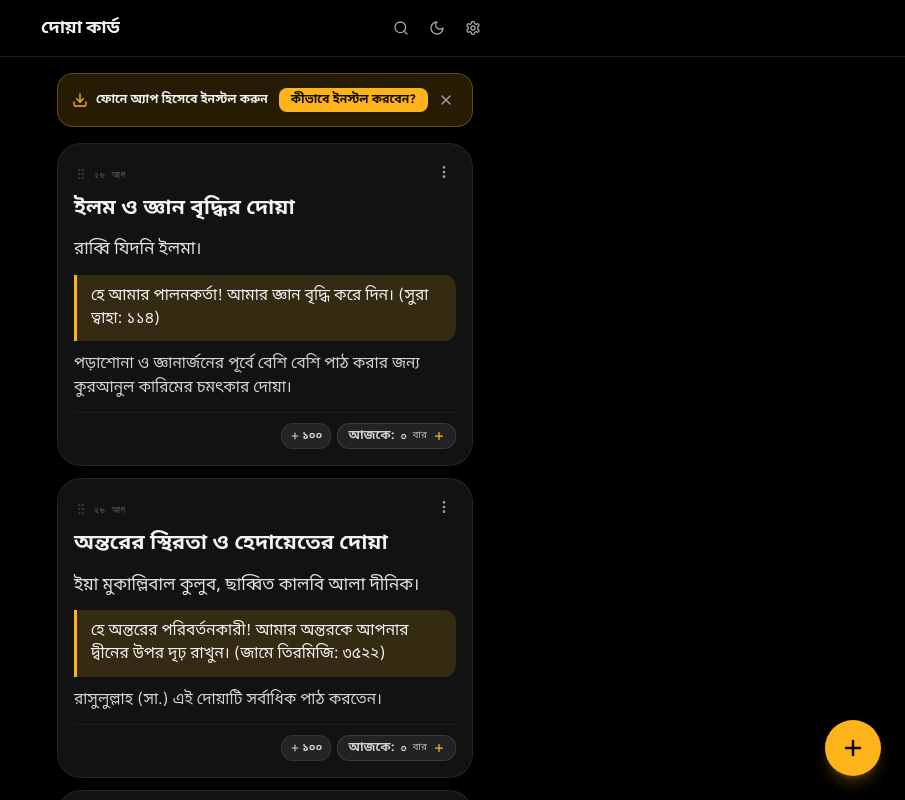
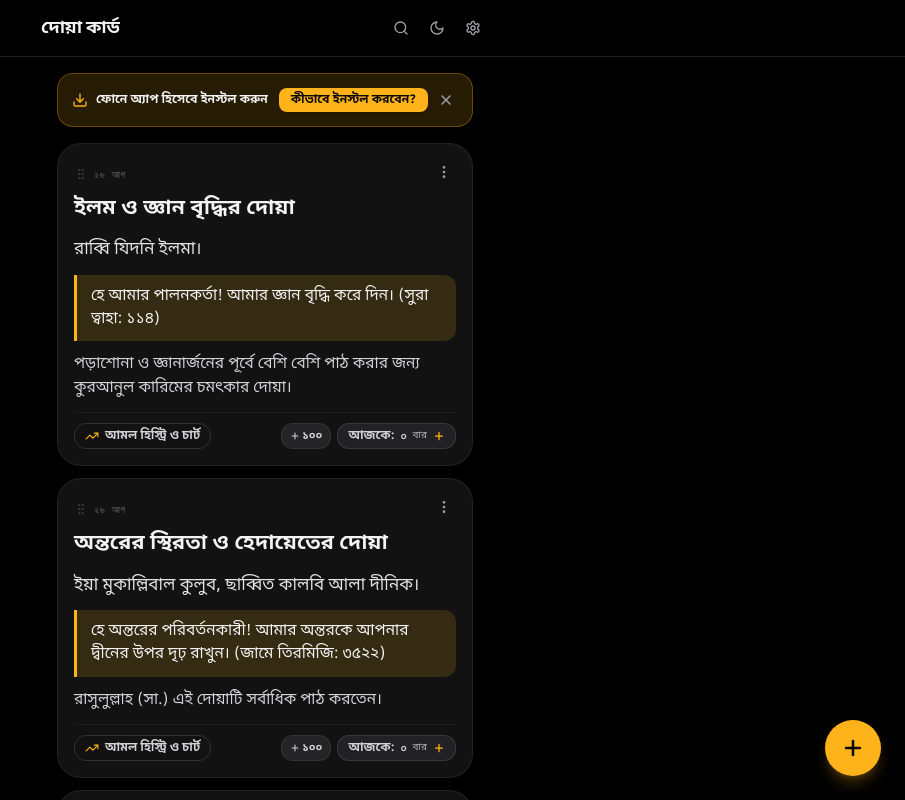
Before and after one commit to git-mahim/dua-card, a Next.js app: page / in a window 1280 px wide. Both pictures are taken after a click on the button 812 px from the left and 28 px from the top of the page. Shown: the top 800 px of the page, without its empty margins (375-1280 px from the left). Built offline with nearby package versions, Linux system fonts and the light colour scheme.

Commit message:
feat: add 'আমল হিস্ট্রি ও চার্ট' button to card footer and enhance full-tab analytics view

```diff
--- a/src/components/DuaAnalyticsModal.tsx
+++ b/src/components/DuaAnalyticsModal.tsx
@@ -143,9 +143,9 @@ export const DuaAnalyticsModal: React.FC<DuaAnalyticsModalProps> = ({
   const todayStr = getLocalDateString();
 
   return (
-    <div className="fixed inset-0 z-50 flex items-center justify-center p-2 sm:p-4 bg-black/70 backdrop-blur-md animate-in fade-in duration-200">
+    <div className="fixed inset-0 z-50 flex items-center justify-center sm:p-4 bg-black/75 backdrop-blur-md animate-in fade-in duration-200">
       <div
-        className="w-full max-w-lg max-h-[92vh] bg-surface-card border border-zinc-200 dark:border-zinc-800 rounded-3xl shadow-2xl flex flex-col overflow-hidden animate-in zoom-in-95 duration-150"
+        className="w-full h-full sm:h-auto sm:max-h-[92vh] max-w-xl bg-surface-card border-0 sm:border border-zinc-200 dark:border-zinc-800 rounded-none sm:rounded-3xl shadow-2xl flex flex-col overflow-hidden animate-in zoom-in-95 duration-150"
         role="dialog"
         aria-modal="true"
         aria-labelledby="analytics-modal-title"
--- a/src/components/DuaCard.tsx
+++ b/src/components/DuaCard.tsx
@@ -284,12 +284,30 @@ export const DuaCard: React.FC<DuaCardProps> = ({
         />
       </div>
 
-      {/* Bottom Action Footer: Quick Dhikr Counter Pill */}
+      {/* Bottom Action Footer: Analytics Shortcut Button & Quick Dhikr Counter Pill */}
       {!isDragOverlay && (
         <div
-          className="mt-3 pt-2.5 border-t border-zinc-100 dark:border-zinc-800/60 flex items-center justify-end gap-1.5"
+          className="mt-3 pt-2.5 border-t border-zinc-100 dark:border-zinc-800/60 flex items-center justify-between gap-2"
           data-no-double-tap="true"
         >
+          {/* Direct "আমল হিস্ট্রি ও চার্ট" Button */}
+          {onOpenAnalytics && (
+            <button
+              type="button"
+              onClick={() => {
+                triggerHaptic(40);
+                onOpenAnalytics(dua);
+              }}
+              className="flex items-center gap-1.5 px-2.5 py-1 text-xs font-semibold font-bengali text-zinc-700 dark:text-zinc-300 hover:text-zinc-950 dark:hover:text-zinc-100 hover:bg-zinc-100 dark:hover:bg-zinc-800/80 active:scale-95 rounded-xl border border-zinc-200/70 dark:border-zinc-700/70 transition-all shadow-2xs"
+              title="আমল হিস্ট্রি ও বিস্তারিত চার্ট দেখুন"
+            >
+              <TrendingUp className="w-3.5 h-3.5 text-[#ffb31a]" />
+              <span>আমল হিস্ট্রি ও চার্ট</span>
+            </button>
+          )}
+
+          {/* Quick Dhikr Counter Pill */}
+          <div className="flex items-center gap-1.5">
             {/* Quick +100 Button */}
             {onQuickAddCount && (
               <button
@@ -325,6 +343,7 @@ export const DuaCard: React.FC<DuaCardProps> = ({
               <Plus className="w-3 h-3 text-[#ffb31a] stroke-[2.5]" />
             </button>
           </div>
+        </div>
       )}
     </article>
   );
```
Lines whose indentation alone changed are shown as unchanged.
